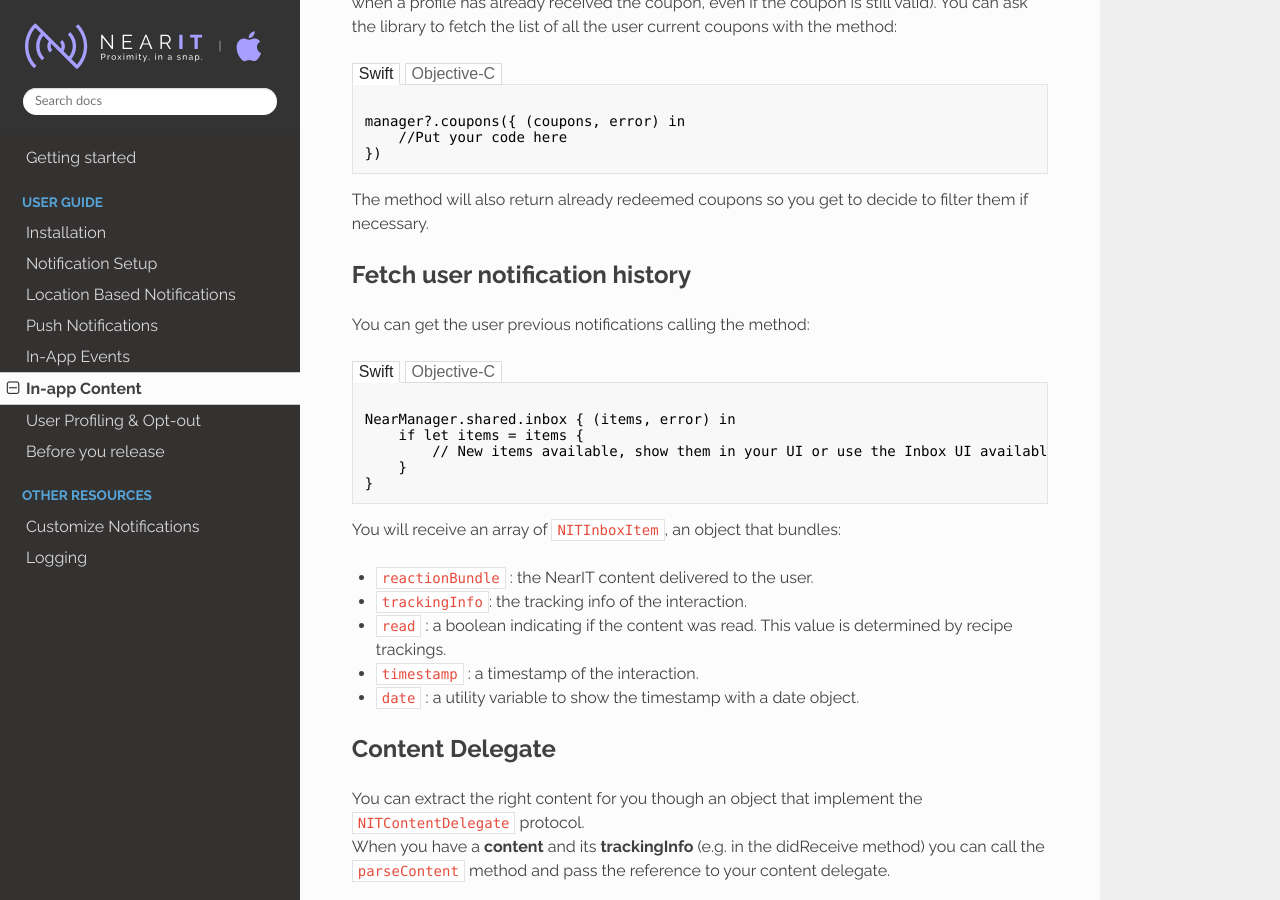
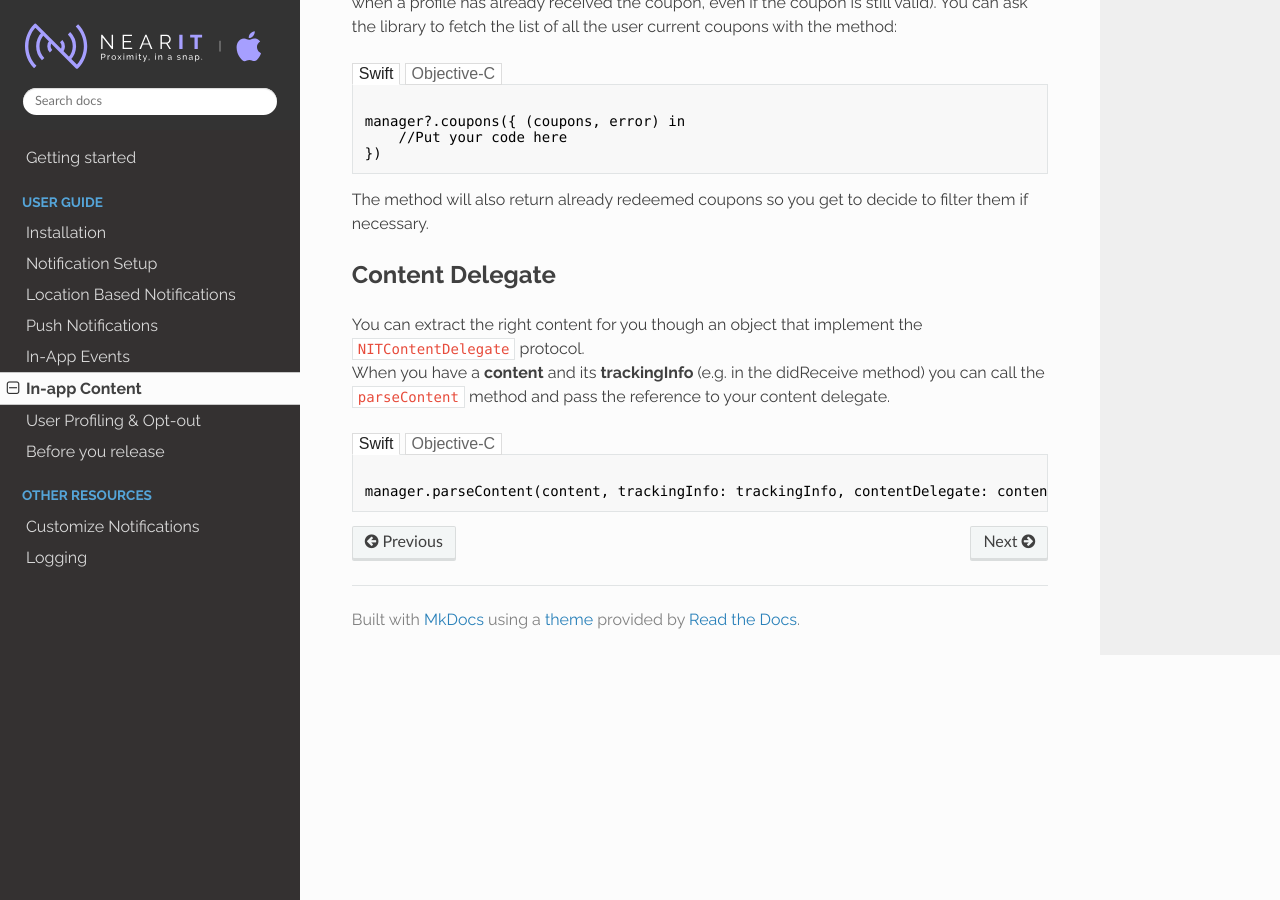
Before and after one commit to nearit/iOS-SDK, an MkDocs documentation site: the page built from docs/handle-content.md, in a window 1280 px wide and 900 px high, scrolled down 1785 px. Built offline with MkDocs 1.6.1, drawn with Linux system fonts in a browser that asks for light colours; nearby versions of some CDN libraries; old or Windows-style settings are respelled for this version of MkDocs.

```diff
--- a/docs/handle-content.md
+++ b/docs/handle-content.md
@@ -81,33 +81,6 @@ manager?.coupons({ (coupons, error) in
 
 The method will also return already redeemed coupons so you get to decide to filter them if necessary.
 
-## Fetch user notification history
-
-You can get the user previous notifications calling the method:
-
-<div class="code-swift">
-NearManager.shared.inbox { (items, error) in
-    if let items = items {
-        // New items available, show them in your UI or use the Inbox UI available in Near UI Bindings
-    }
-}
-</div>
-<div class="code-objc">
-[[NITManager defaultManager] inboxWithCompletion:^(NSArray<NITInboxItem *>* _Nullable items, NSError* _Nullable error) {
-    if (items) {
-        // New items available, show them in your UI or use the Inbox UI available in Near UI Bindings
-    }
-}];
-</div>
-
-You will receive an array of `NITInboxItem`, an object that bundles:
-
-- `reactionBundle` : the NearIT content delivered to the user.
-- `trackingInfo`: the tracking info of the interaction.
-- `read` : a boolean indicating if the content was read. This value is determined by recipe trackings.
-- `timestamp` : a timestamp of the interaction.
-- `date` : a utility variable to show the timestamp with a date object.
-
 ## Content Delegate
 You can extract the right content for you though an object that implement the  `NITContentDelegate` protocol.<br/>
 When you have a **content** and its **trackingInfo** (e.g. in the didReceive method) you can call the `parseContent` method and pass the reference to your content delegate.
```
Also changed, not shown: docs/setup-notifications.md (+2 -4 lines), 18 other files.
